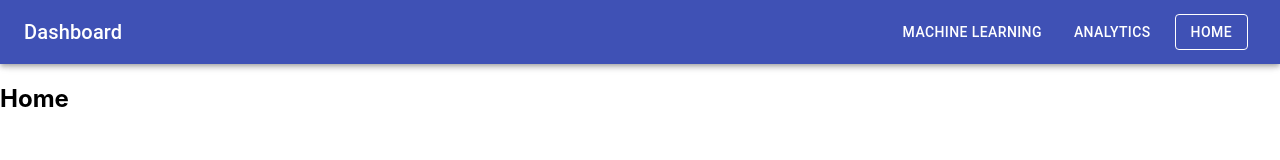
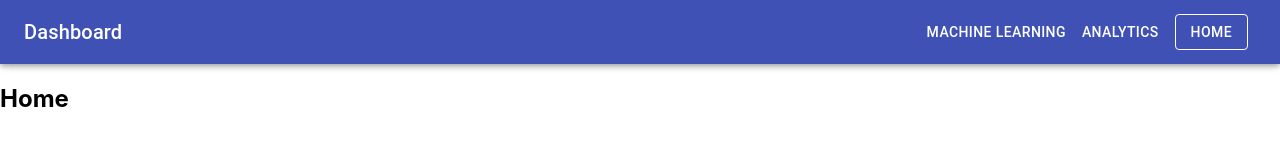
Before and after one commit to sarahchaaaaa/CarexTechAI, a React (Create React App) app: page / in a window 1280 px wide. Shown: the top 160 px of the page. Built offline with nearby package versions, Linux system fonts and the light colour scheme; a web font is replaced by a local one.

Commit message:
Analytics: Corrected variant of NavButton

```diff
--- a/src/NavButton.js
+++ b/src/NavButton.js
@@ -17,7 +17,7 @@ const useStyles = makeStyles(theme => ({
 
 const NavButton = (props) => {
   return (
-    <Button className={props.className} color="inherit" variant={props.variant ? props.variant : "title"} href={props.href}>
+    <Button className={props.className} color="inherit" variant={props.variant ? props.variant : "text"} href={props.href}>
       {props.name}
     </Button>
   )
```
